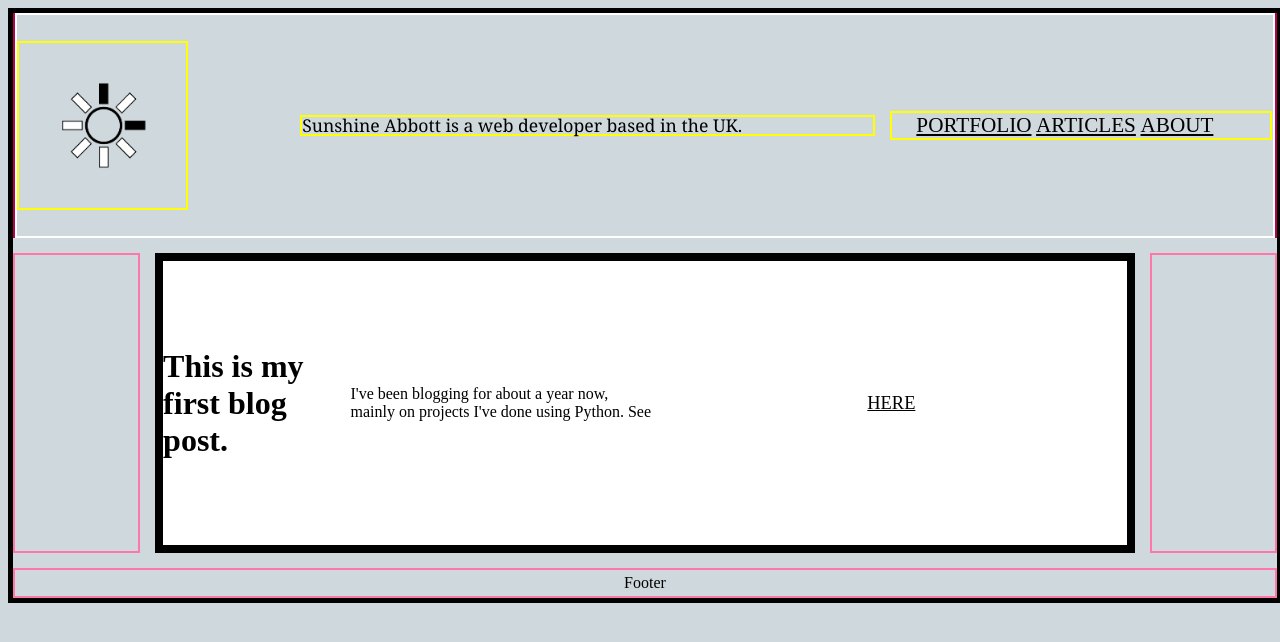
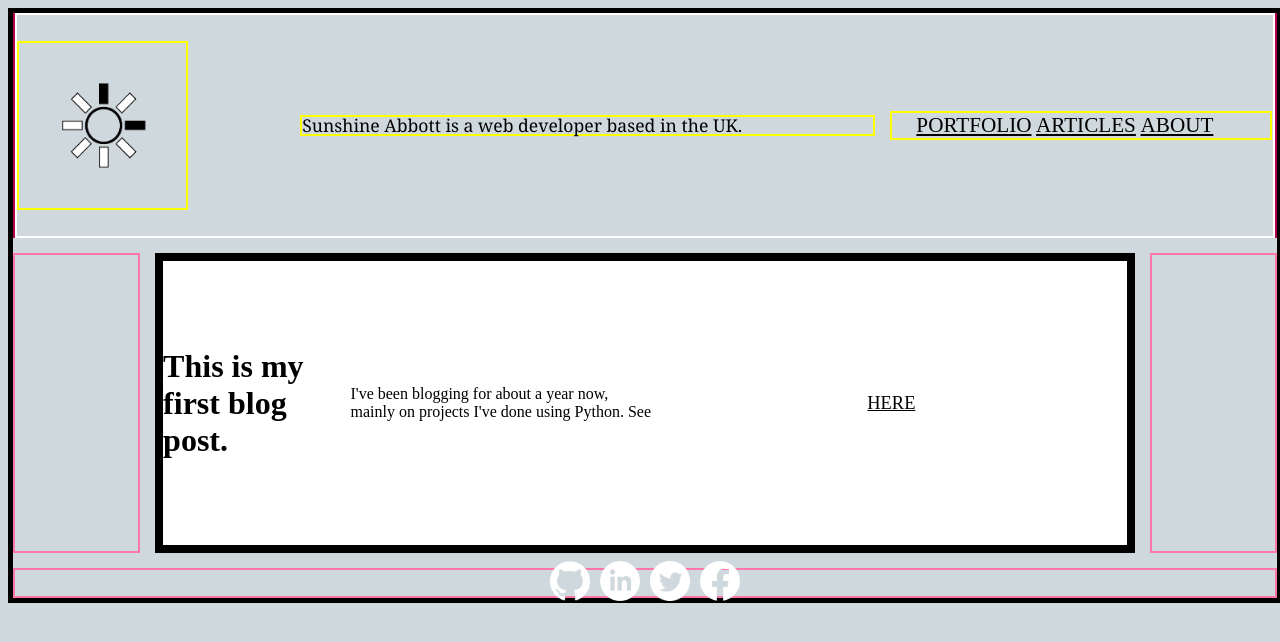
Before and after one commit to sunshinescience/personal_blog_website, a plain HTML site: page resources/posts/blog-post-1.html in a window 1280 px wide. Drawn offline with Linux system fonts and the light colour scheme.

Commit message:
added more social media icons in site

```diff
--- a/resources/css/index.css
+++ b/resources/css/index.css
@@ -86,18 +86,15 @@ body{
         /* background-color: black; */
     }
 
-    .facebook{
-        padding: 0px;
+    .logo{
+        padding: 5px;
         width: 40px;
     }
 
-    .facebook:hover{
+    .logo:hover{
         opacity: 0.7;
     }
 
-    .facebook{
-        color: white;
-    }
 
 
 .menu-social-links-container{
--- a/resources/posts/blog-post-1.html
+++ b/resources/posts/blog-post-1.html
@@ -28,7 +28,20 @@
                     I've been blogging for about a year now, mainly on projects I've done using Python. See <a href="https://sunshinescience.github.io/" id="typography-1">here</a>
                 </div>
                 <div class="sidebar-r box"></div>
-                <div class="footer box">Footer</div>
+                <div class="footer box">
+                    <a href="https://github.com/sunshinescience">
+                        <img class="logo" src="../images/GitHub-Mark-Light-120px-plus.png"/>
+                    </a>
+                    <a href="https://https://www.linkedin.com/in/sunshine-abbott-3998777/">
+                        <img class="logo" src="../images/linkedin-4-64.png"/>
+                    </a>
+                    <a href="https://twitter.com/SunshineAbbott1">
+                        <img class="logo" src="../images/Twitter_Social_Icon_Circle_White.png"/>
+                    </a>
+                    <a href="https://www.facebook.com/sunshine.abbott">
+                        <img class="logo" src="../images/f_logo_RGB-White_512.png"/>
+                    </a>
+                </div>
             </div>
     </body>
 </html>
```
Also changed, not shown: index.html (+10 -1 lines), resources/about/bio.html (+14 -1 lines), 2 other files.
